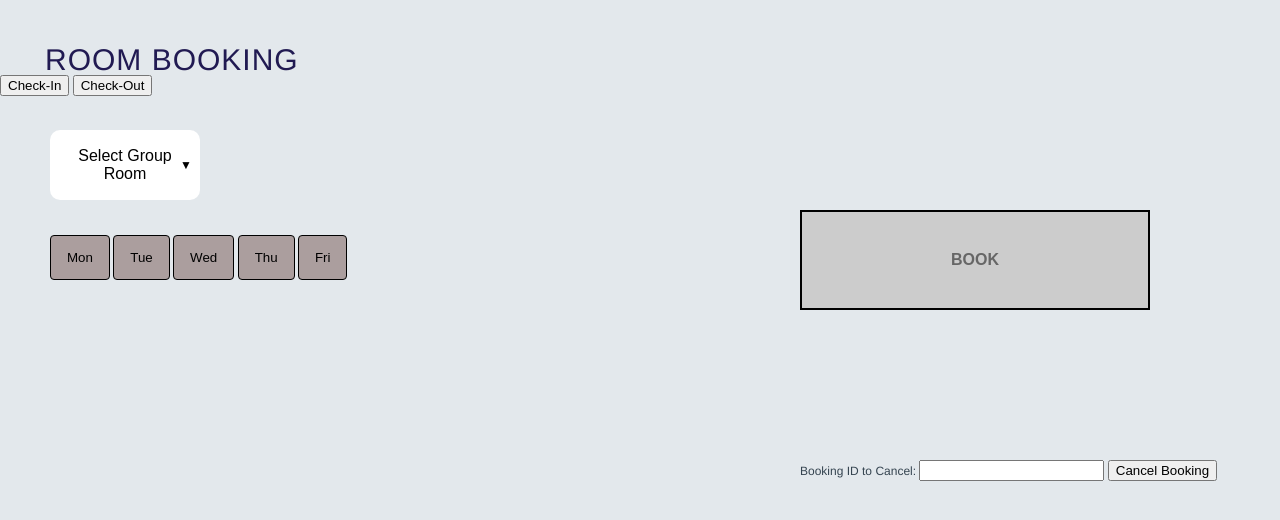
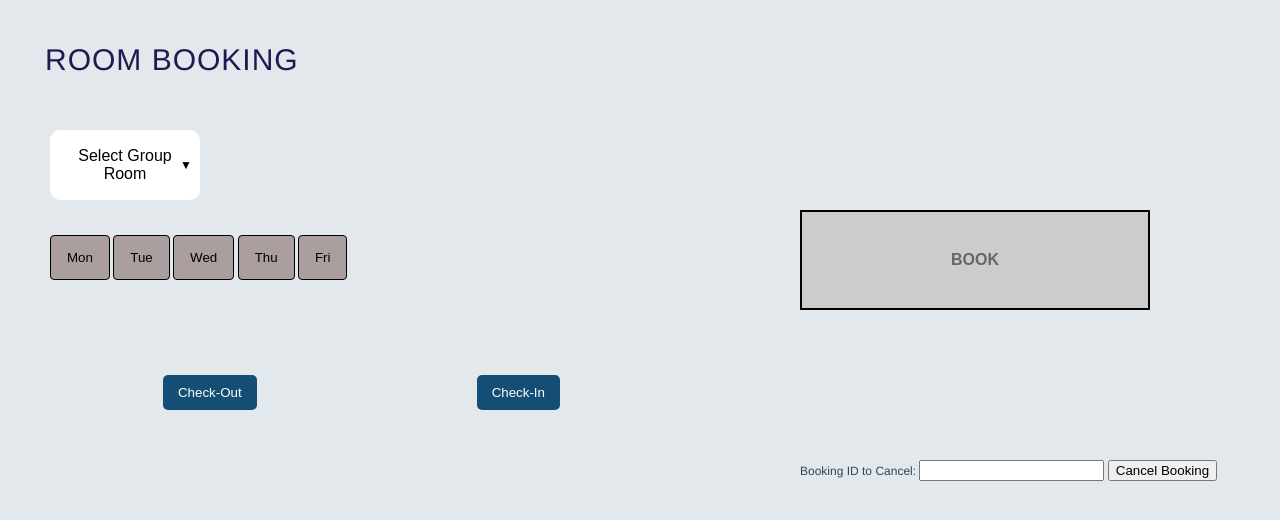
Before and after one commit to NadjaDH/P7-code, a Flask app: page /booking in a window 1280 px wide; the page is wider, and only the part inside the window is pictured. Shown: the part 40-560 px from the top of that part. Run offline with Flask 3, Linux system fonts and the light colour scheme.

Commit message:
checkin and checkout done

```diff
--- a/static/css/styles.css
+++ b/static/css/styles.css
@@ -862,3 +862,17 @@ But should be confirmed by other group members before it get deleted */
     top: 500px;
     left: 800px;
 }
+
+/* Styling for the check-in and check-out buttons */
+.checkInOutButton {
+    background-color: #154e74; /* Blue color */
+    color: #fff; /* White text color */
+    padding: 10px 15px; /* Padding for the button */
+    border: none; /* No border */
+    border-radius: 5px; /* Rounded corners */
+    cursor: pointer; /* Cursor style on hover */
+    margin-left: -500px; /* Margin around the button */
+    margin-right: 720px;
+    margin-top: 300px;
+    float: right;
+}
--- a/templates/BookRoom.html
+++ b/templates/BookRoom.html
@@ -129,7 +129,7 @@
 
         <!-- Add the following buttons for check-in and check-out -->
         <button class="checkInOutButton" onclick="event.preventDefault(); alert('You are now checked-in')">Check-In</button>
-        <button class="checkInOutButton" onclick="event.preventDefault(); alert('You are not checked-out')">Check-Out</button>
+        <button class="checkInOutButton" onclick="event.preventDefault(); alert('You are now checked-out')">Check-Out</button>
     </form>
 
     <!--Standard clickable dropdown-->
```
